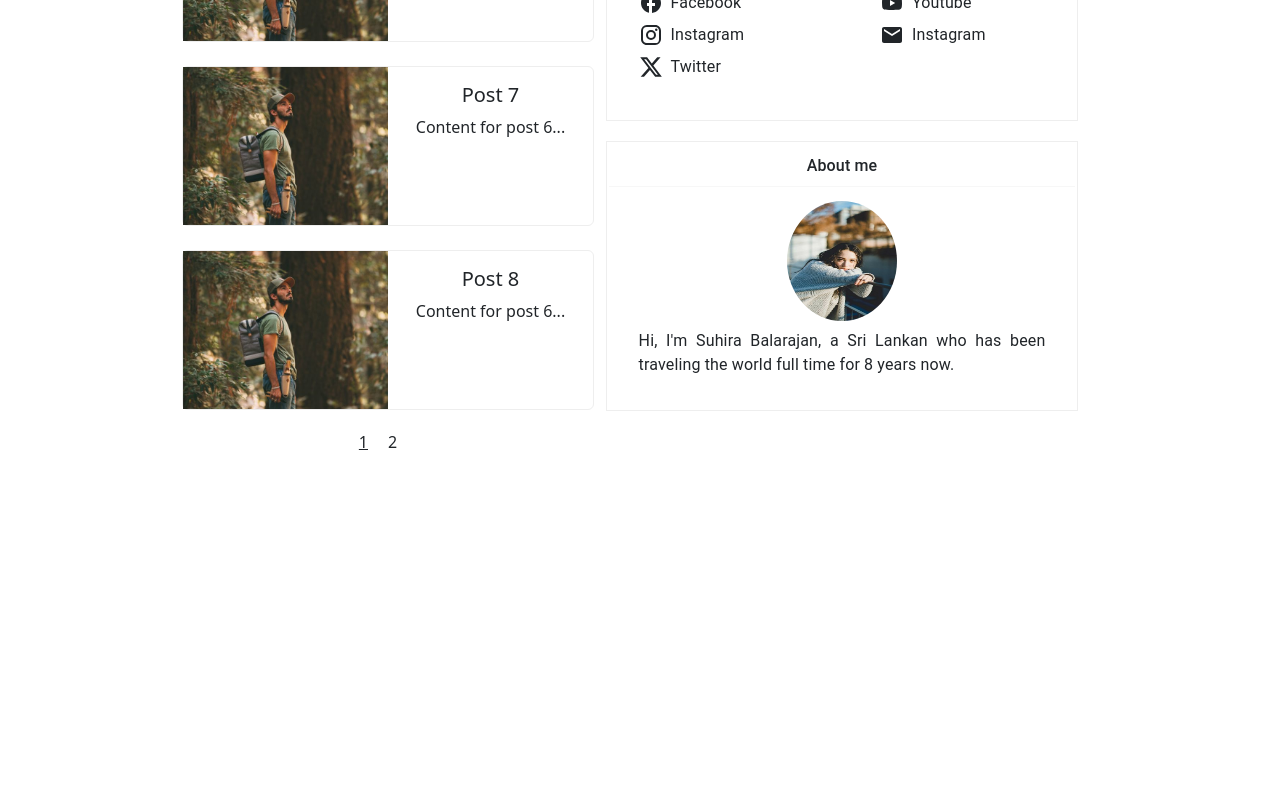
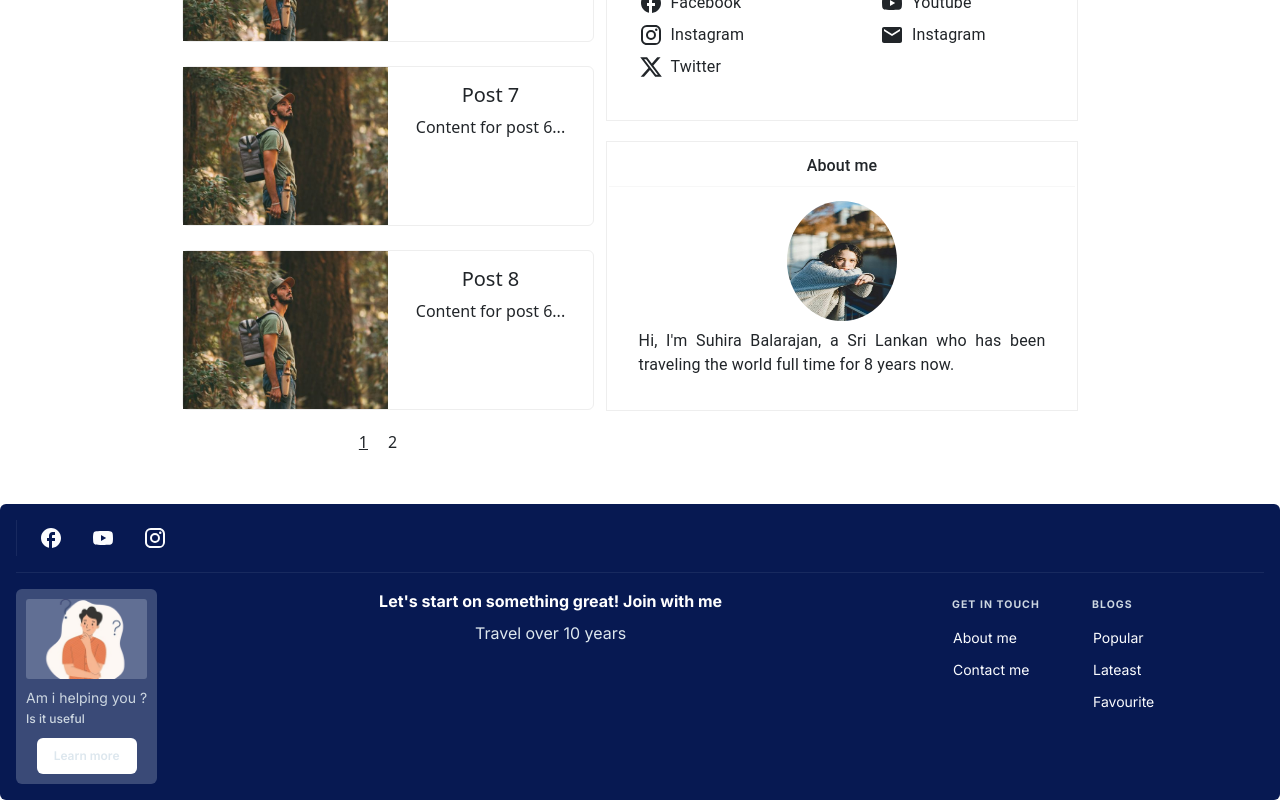
Before and after one commit to Suhira30/TripTales_FrontEnd, a React (Create React App) app: page / in a window 1280 px wide. Shown: the part 3176-3976 px from the top of the page. Before the commit the page ends 3630 px from the top, so only its background shows below. Built offline with nearby package versions, Linux system fonts and the light colour scheme.

Commit message:
Home page almost done

```diff
--- a/package.json
+++ b/package.json
@@ -6,6 +6,7 @@
     "@emotion/react": "^11.11.4",
     "@emotion/styled": "^11.11.5",
     "@mui/icons-material": "^5.16.4",
+    "@mui/joy": "^5.0.0-beta.48",
     "@mui/material": "^5.16.4",
     "@testing-library/jest-dom": "^5.17.0",
     "@testing-library/react": "^13.4.0",
--- a/src/App.js
+++ b/src/App.js
@@ -12,7 +12,7 @@ import MountainTravel from './Pages/SliderPages/MountainTravel';
 import OceanTravel from './Pages/SliderPages/OceanTravel';
 import OldCity from './Pages/SliderPages/OldCity';
 import SoloTravel from './Pages/SliderPages/SoloTravel';
-import Gallery from './Pages/Galler';
+import GalleryPage from './Pages/GalleryPage';
 // import  Slider from "../src/Components/Slider"
 
 function App() {
@@ -31,7 +31,7 @@ function App() {
         <Route path="/friendsTravel" element={<FriendsTravel/>} />
         <Route path="/familyTravel" element={<Family/>} />
         <Route path="/coupleTravel" element={<CoupleTravel/>} />
-        <Route path="/gallery" element={<Gallery/>} />
+        <Route path="/gallery" element={<GalleryPage/>} />
         {/* <Route path="/slider" element={<Slider/>} /> */}
         </Routes>
         </BrowserRouter>
--- /dev/null
+++ b/src/Components/Footer.js
@@ -0,0 +1,178 @@
+import * as React from 'react';
+
+import AspectRatio from '@mui/joy/AspectRatio';
+import Box from '@mui/joy/Box';
+import IconButton from '@mui/joy/IconButton';
+import Card from '@mui/joy/Card';
+import CardContent from '@mui/joy/CardContent';
+import Divider from '@mui/joy/Divider';
+import Input from '@mui/joy/Input';
+import List from '@mui/joy/List';
+import ListSubheader from '@mui/joy/ListSubheader';
+import ListItem from '@mui/joy/ListItem';
+import ListItemButton from '@mui/joy/ListItemButton';
+import Typography from '@mui/joy/Typography';
+import Sheet from '@mui/joy/Sheet';
+import FacebookRoundedIcon from '@mui/icons-material/FacebookRounded';
+import YouTubeIcon from '@mui/icons-material/YouTube';
+import InstagramIcon from '@mui/icons-material/Instagram';
+import FooterImg from "../Images/FooterImg.png";
+import Button from '@mui/joy/Button';
+import FavoriteBorderIcon from '@mui/icons-material/FavoriteBorder';
+import { responsiveFontSizes } from '@mui/material';
+
+export default function Footer() {
+  const [color, setColor] = React.useState('neutral');
+  return (
+    <Sheet
+      variant="solid"
+      color={color}
+      invertedColors
+      sx={{
+        bgcolor: '#071952',
+        flexGrow: 1,
+        p: 2,
+        borderRadius: { xs: 0, sm: 'sm' },
+        marginTop:"50px"
+      }}
+    >
+      <Box sx={{ display: 'flex', alignItems: 'center', gap: 2,}}>
+        {/* <IconButton
+          variant="soft"
+          size="sm"
+          onClick={() => {
+            const colors = ['primary', 'neutral', 'danger', 'success', 'warning'];
+
+            const nextColorIndex = colors.indexOf(color) + 1;
+            setColor(colors[nextColorIndex] ?? colors[0]);
+          }}
+        >
+          <ColorLensRoundedIcon fontSize="small" />
+        </IconButton> */}
+        <Divider orientation="vertical" />
+        <IconButton variant="plain">
+          <FacebookRoundedIcon />
+        </IconButton>
+        <IconButton variant="plain">
+        <YouTubeIcon />
+        </IconButton>
+        <IconButton variant="plain">
+        <InstagramIcon/>
+        </IconButton>
+        {/* <Input
+          variant="soft"
+          placeholder="Type in your email"
+          type="email"
+          name="email"
+          endDecorator={
+            <IconButton variant="soft" aria-label="subscribe">
+              <SendIcon />
+            </IconButton>
+          }
+          sx={{ ml: 'auto', display: { xs: 'none', md: 'flex' } }}
+        /> */}
+      </Box>
+      <Divider sx={{ my: 2 }} />
+      <Box
+        sx={{
+          display: 'flex',
+          flexDirection: { xs: 'column', md: 'row' },
+          alignItems: { md: 'flex-start' },
+          justifyContent: 'space-between',
+          flexWrap: 'wrap',
+          gap: 2,
+        }}
+      >
+        <Card
+          variant="soft"
+          size="sm"
+          sx={{
+            flexDirection: { xs: 'row', md: 'column' },
+            minWidth: { xs: '100%', md: 'auto' },
+            gap: 1,
+          }}
+        >
+          <AspectRatio
+            ratio="21/9"
+            minHeight={80}
+            sx={{ flexBasis: { xs: 200, md: 'initial' } }}
+          >
+            <img alt="" src={FooterImg} />
+          </AspectRatio>
+          <CardContent>
+            <Typography level="body-sm">Am i helping you ?</Typography>
+            <Typography level="body-xs">Is it useful</Typography>
+            <Button
+      variant="solid"
+      color="neutral" // Predefined gray color
+      sx={{
+        mt: 1,
+        alignSelf: 'center',
+        width: '100px' // Adjust the width as needed
+      }}
+    >
+          {/* <FavoriteBorderIcon/> */}
+          <Typography sx={{ fontSize: '12px' }}>
+        Learn more
+      </Typography>
+        </Button>
+          </CardContent>
+        </Card>
+        <Box sx={{ display: 'flex', flexDirection: 'column', gap: 1 }}>
+          <Typography
+            level="h6"
+            sx={{
+              fontWeight: 'bold',
+              color: 'primary.main',
+              textAlign: 'center',
+            }}
+          >
+            Let's start on something great! Join with me
+          </Typography>
+          <Typography
+            level="body1"
+            sx={{
+              color: 'text.secondary',
+              textAlign: 'center',
+            }}
+          >
+            Travel over 10 years
+          </Typography>
+        </Box>
+        <List
+          size="sm"
+          orientation="horizontal"
+          wrap
+          sx={{ flexGrow: 0, '--ListItem-radius': '8px' }}
+        >
+          <ListItem nested sx={{ width: { xs: '50%', md: 140 } }}>
+            <ListSubheader sx={{ fontWeight: 'xl' }}>Get in touch</ListSubheader>
+            <List>
+              <ListItem>
+                <ListItemButton>About me</ListItemButton>
+              </ListItem>
+              <ListItem>
+                <ListItemButton>Contact me</ListItemButton>
+              </ListItem>
+
+            </List>
+          </ListItem>
+          <ListItem nested sx={{ width: { xs: '50%', md: 180 } }}>
+            <ListSubheader sx={{ fontWeight: 'xl' }}>Blogs</ListSubheader>
+            <List>
+              <ListItem>
+                <ListItemButton>Popular</ListItemButton>
+              </ListItem>
+              <ListItem>
+                <ListItemButton>Lateast</ListItemButton>
+              </ListItem>
+              <ListItem>
+                <ListItemButton>Favourite</ListItemButton>
+              </ListItem>
+            </List>
+          </ListItem>
+        </List>
+      </Box>
+    </Sheet>
+  );
+}
--- a/src/Pages/Galler.js
+++ b/src/Pages/GalleryPage.js
@@ -8,7 +8,7 @@ import background from "../Images/background.jpg"
 import Pagination from '@mui/material/Pagination';
 import Stack from '@mui/material/Stack';
 
-export default function Gallery() {
+export default function GalleryPage() {
 //   const backgroundStyle = {
 //     backgroundImage: `url(${background})`,
 //     height: '100vh',
--- a/src/Pages/Homebar.js
+++ b/src/Pages/Homebar.js
@@ -11,6 +11,7 @@ import Header from '../Components/Header';
 import SocialMedia from '../Components/SocialMedia';
 import Subscription from '../Components/Subscription';
 import AboutMe from '../Components/AboutMe';
+import Footer from '../Components/Footer';
 function Homebar() {
   const backgroundStyle={
     backgroundImage:`url(${background})`,
@@ -140,6 +141,10 @@ function Homebar() {
       </div>
       </div>
       </div>
+      {/* ---------------------Foooter -------------------------------------------- */}
+      <div>
+        <Footer/>
+      </div>
 
 </>
   );
```
Also changed, not shown: src/Images/FooterImg.png (added), 1 other file (tests, documents, lock files or other folders).
